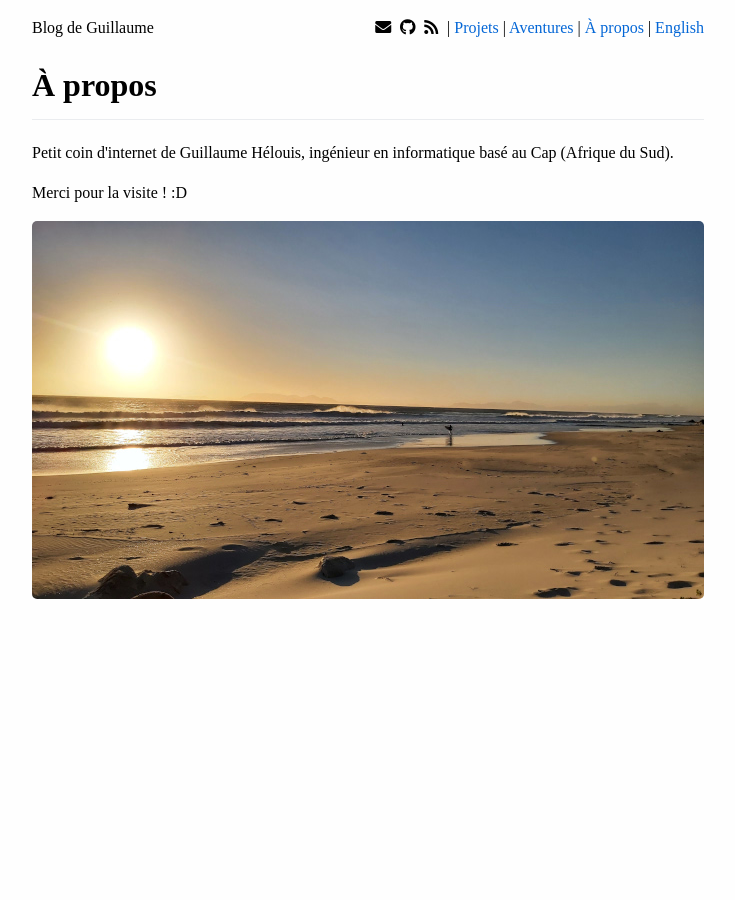
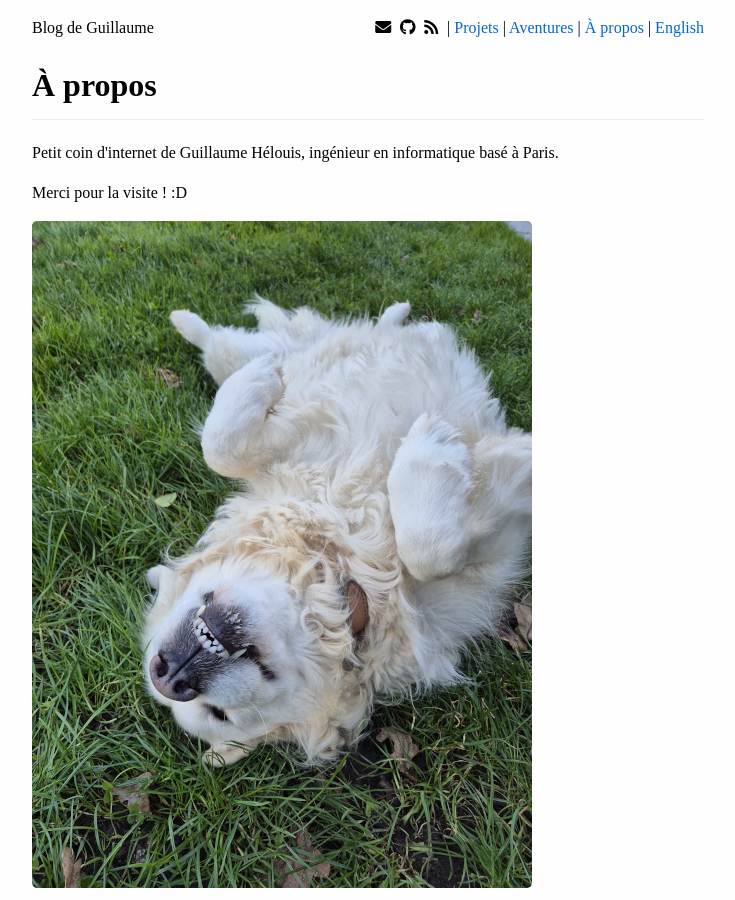
Before and after one commit to ghelouis/ghelouis.github.io, a Jekyll site: the page a-propos.html, which Jekyll copies as it is, in a window 1280 px wide. Shown: the whole page, without its empty margins (272-1007 px from the left). Built offline with Jekyll 4.4.1, drawn with Linux system fonts in a browser that asks for light colours.

Commit message:
Update about page

```diff
--- a/a-propos.html
+++ b/a-propos.html
@@ -35,13 +35,8 @@
     </div>
     <h1>À propos</h1>
     <p>Petit coin d'internet de Guillaume Hélouis, ingénieur en informatique
-    basé au Cap (Afrique du Sud).</p>
+    basé à Paris.</p>
     <p> Merci pour la visite ! :D </p>
-    <div class="bonus">
-      <img src="images/kogel_bay.jpg" alt="Kogel Bay" class="aboutimg">
-      <p>
-      <a href="https://ghelouis.fr/aie">Bonus</a>
-      </p>
-    </div>
+    <img src="images/rky.jpg" alt="🐶" class="aboutimg">
   </body>
 </html>
--- a/osez-linux.html
+++ b/osez-linux.html
@@ -115,7 +115,7 @@ Windows et macOS.</li>
 <col style="width: 24%" />
 </colgroup>
 <thead>
-<tr class="header">
+<tr>
 <th><img src="images/logo_debian_94.png" width="64" height="64"
 alt="Logo de Debian" /></th>
 <th><img src="images/logo_arch_linux_167.png" width="64" height="64"
@@ -124,7 +124,7 @@ alt="Logo d’Arch Linux" /></th>
 </tr>
 </thead>
 <tbody>
-<tr class="odd">
+<tr>
 <td>Logo de Debian</td>
 <td>Logo d’Arch Linux</td>
 <td>Logo d’Ubuntu</td>
--- a/styles/style.css
+++ b/styles/style.css
@@ -282,26 +282,9 @@ blockquote {
   border-radius: 5px;
 }
 
-.bonus {
-  position: relative;
-}
-
-.bonus a {
-  position: absolute;
-  top: 0px;
-  left: 0px;
-  color: transparent;
-  cursor: default;
-}
-
-.bonus:hover img {
-  opacity: 0;
+.aboutimg:hover {
   transition: 0.5s;
-}
-
-.bonus:hover a {
-  color: #0366d6;
-  cursor: pointer;
+  transform: rotate(180deg);
 }
 
 .post-date {
```
Also changed, not shown: en/about.html (+2 -7 lines), en/styles/style.css (+2 -19 lines), le-logiciel-libre-kesaco.html (+4 -4 lines), images/rky.jpg (added).
